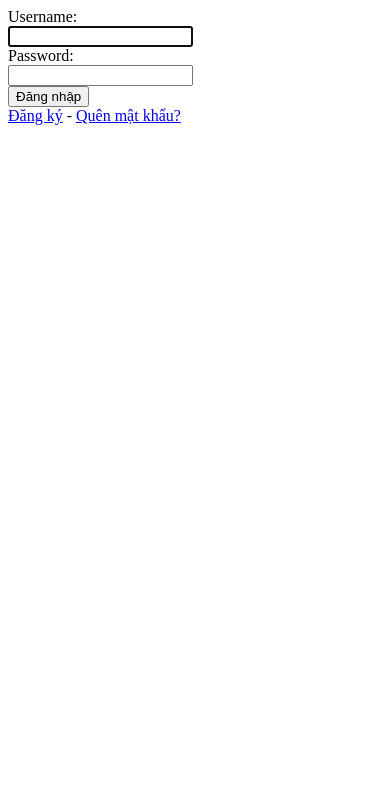
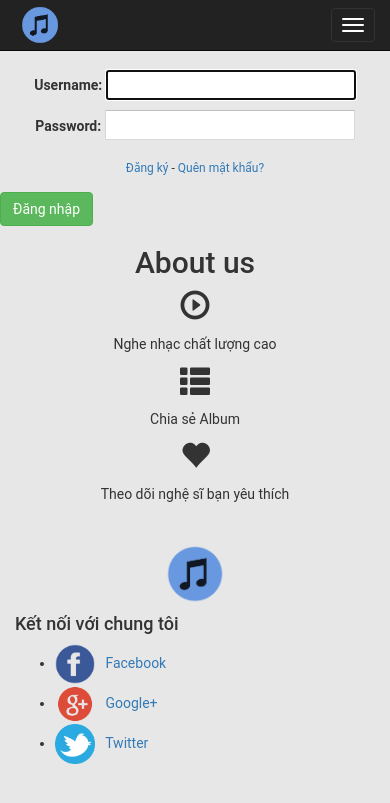
Before and after one commit to AnduinBrian/MuxicProject, a Django app: page /login/ in a window 390 px wide. Shown: the top 803 px of the page. Run offline with Django 3.2, Linux system fonts and the light colour scheme; some libraries are stand-ins or nearby versions.

Commit message:
login & logout form

```diff
--- a/muxic/models.py
+++ b/muxic/models.py
@@ -27,7 +27,8 @@ class Song(models.Model):
     # album = models.ForeignKey(Album, on_delete=models.CASCADE)
     song_title = models.CharField(max_length=1000)
     artist = models.CharField(max_length=500)
-    song_logo = models.CharField(max_length=1000)
+    song_logo = models.ImageField(upload_to='logo_song', null=True)
+    song_file = models.FileField(upload_to='file_song', null=True)
     song_date_release = models.DateField(max_length=100, default=datetime.date.today)
 
     def __str__(self):
--- a/muxic/static/muxic/script/app.js
+++ b/muxic/static/muxic/script/app.js
@@ -11,3 +11,4 @@
         e.stopPropagation();
     });
 });
+  $('#id_username')
--- a/muxic/static/muxic/style/style.css
+++ b/muxic/static/muxic/style/style.css
@@ -130,3 +130,20 @@ body{
 	border-left: 0px;
 	border-style: solid;
 }
+
+#id_username{
+	width: 250px;
+	height: 30px;
+}
+#id_password{
+	width: 250px;
+	height: 30px;
+}
+#id_email{
+    width: 250px;
+	height: 30px;
+}
+#id_confirm_password{
+    width: 250px;
+	height: 30px;
+}
--- a/muxic/templates/muxic/index.html
+++ b/muxic/templates/muxic/index.html
@@ -45,6 +45,7 @@
             </div>
         </div>
     </div>
+    {% block login%}{% endblock %}
     <!-- About us -->
     <!--
     <div class="container-fluid" style="text-align: center; margin-bottom: 20px">
--- a/muxic/templates/muxic/login.html
+++ b/muxic/templates/muxic/login.html
@@ -1,26 +1,38 @@
-{#{% extends 'muxic/theme.html' %}#}
-<form method="post">
+{% extends 'muxic/index.html' %}
+{% block login%}
+<form method="post" style="text-align: center">
     {% csrf_token %}
-    {% for field in form %}
-        <div class="form-group">
-        {% csrf_token %}
-        <div class="col-sm-offset-2 col-sm-10">
-            <span class="text-danger small">{{ field.errors }}</span>
+{#    {% for field in form %}#}
+{#        <div class="form-group">#}
+{#        {% csrf_token %}#}
+{#        <div class="col-sm-offset-2 col-sm-10">#}
+{#            <span class="text-danger small">{{ field.errors }}</span>#}
+{#        </div>#}
+{#        <label class="control-label col-sm-4" for="label_tag">{{ field.label_tag }}</label>#}
+{#        <div class="col-sm-10" style="width: 400px;">#}
+{#                        <input type="text" class="form-control" id="inputID3" placeholder=""#}
+{#                               style="width: 400px;">#}
+{#            {{ field }}#}
+{#        </div>#}
+{#    {% endfor %}#}
+    {% for key, value in form.error.item %}{{ value }}{% endfor %}
+    <div
+    <p><label>Username:&nbsp;</label>{{ form.username }}</p>
+    <p><label>Password:&nbsp;</label>{{ form.password }}</p>
+    <input type="hidden" name="next" value="/"/>
+    <div class="row">
+        <div class=" col-sm-offset-4 col-sm-4">
+            <div class="form-group" >
+                <div class="login-help"s>
+                    <a href="{% url 'muxic:register' %}">Đăng ký</a> - <a href="#">Quên mật khẩu?</a>
+                </div>
+            </div>
         </div>
-        <label class="control-label col-sm-4" for="label_tag">{{ field.label_tag }}</label>
-        <div class="col-sm-10" style="width: 400px;">
-            {#            <input type="text" class="form-control" id="inputID3" placeholder=""#}
-            {#                   style="width: 400px;">#}
-            {{ field }}
-        </div>
-    {% endfor %}
-    <div class="form-group">
-        <div class="col-md-offset-9 col-md-3">
-            <button type="submit" class="btn btn-success">Đăng nhập</button>
+        <div class="col-sm-4">
+             <div style="text-align: left">
+                    <button type="submit" class="btn btn-success">Đăng nhập</button>
+             </div>
         </div>
     </div>
-    <div class="login-help">
-        <a href="{% url 'muxic:register' %}">Đăng ký</a> - <a href="#">Quên mật khẩu?</a>
-    </div>
-    </div>
 </form>
+{% endblock %}
--- a/muxic/templates/muxic/theme.html
+++ b/muxic/templates/muxic/theme.html
@@ -41,11 +41,19 @@
                 <button type="submit" class="btn btn-default"><span class=" glyphicon glyphicon-search"></span></button>
             </form>
             <ul class="nav navbar-nav navbar-right">
-                <li>
-                    <a href="">
-                        <span class=" glyphicon glyphicon-upload" aria-hidden="true"></span>&nbsp; Tải lên
-                    </a>
-                </li>
+                {% if user.is_authenticated %}
+                    <li>
+                        <a href="#upload">
+                            <span class=" glyphicon glyphicon-upload" aria-hidden="true"></span>&nbsp; Tải lên
+                        </a>
+                    </li>
+                {% else %}
+                    <li>
+                        <a href="{% url 'muxic:login'%}">
+                            <span class=" glyphicon glyphicon-upload" aria-hidden="true"></span>&nbsp; Tải lên
+                        </a>
+                    </li>
+                {% endif %}
                 {% if user.is_authenticated %}
                     <li>
                         <a href="{% url 'muxic:user' user.username %}"><span></span>{{ user.username }}</a>
@@ -54,7 +62,6 @@
                         <a href="{% url 'muxic:logout' %}"><span
                                 class="glyphicon glyphicon-off"></span>&nbsp; Đăng xuất</a>
                     </li>
-
                 {% else %}
                     <li>
                         <a href="{% url 'muxic:login' %}"><span
@@ -75,11 +82,11 @@
             <h1>Đăng nhập</h1><br>
             <form method="post">
                 {% csrf_token %}
-                {#                            <input type="text" name="user" placeholder="Tài khoản">#}
-                {#                            <input type="password" name="pass" placeholder="Mật khẩu">#}
-                {#                            <div class="checkbox">#}
-                {#                                <label><input type="checkbox" name="remember"> Ghi nhớ</label>#}
-                {#                            </div>#}
+{#                                            <input type="text" name="user" placeholder="Tài khoản">#}
+{#                                            <input type="password" name="pass" placeholder="Mật khẩu">#}
+{#                                            <div class="checkbox">#}
+{#                                                <label><input type="checkbox" name="remember"> Ghi nhớ</label>#}
+{#                                            </div>#}
                 <input type="submit" name="login" class="btn btn-lg btn-primary btn-block" value="Login">
             </form>
 
```
Also changed, not shown: MuxicProject/settings.py (+5 -3 lines), muxic/templates/muxic/form_template.html (+10 -5 lines), db.sqlite3.
